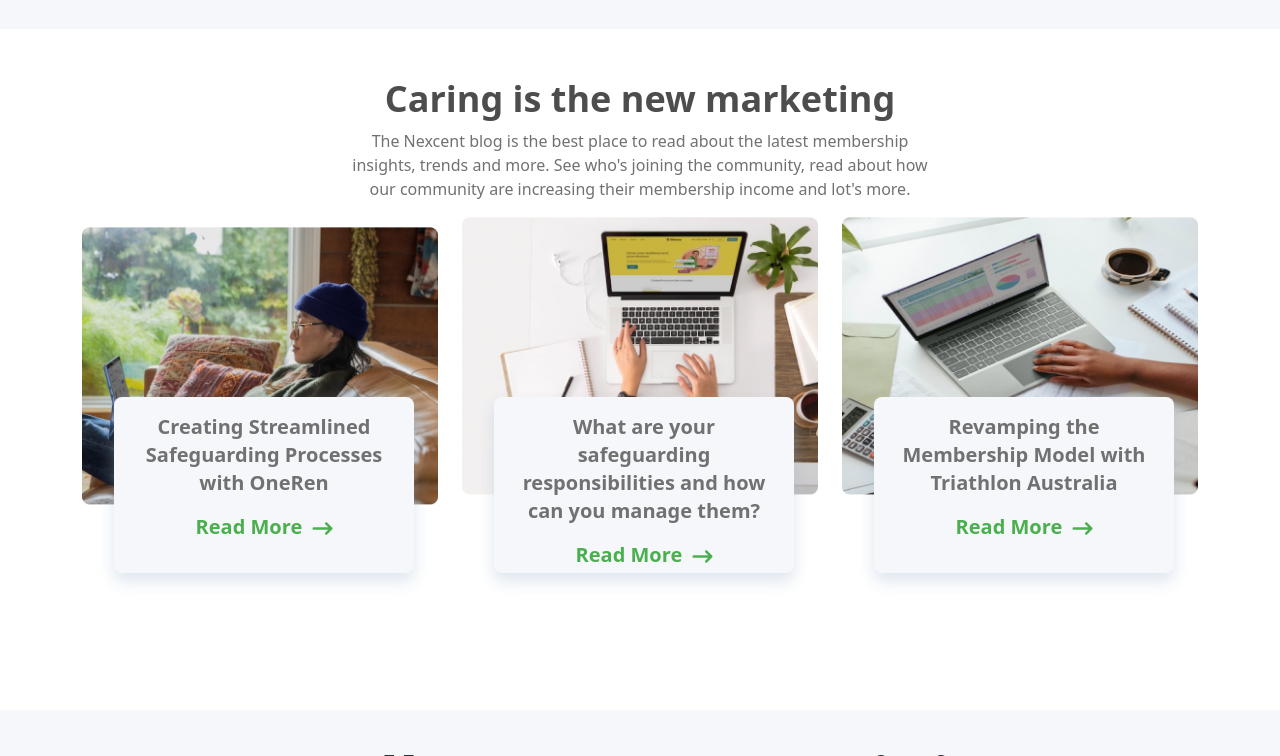
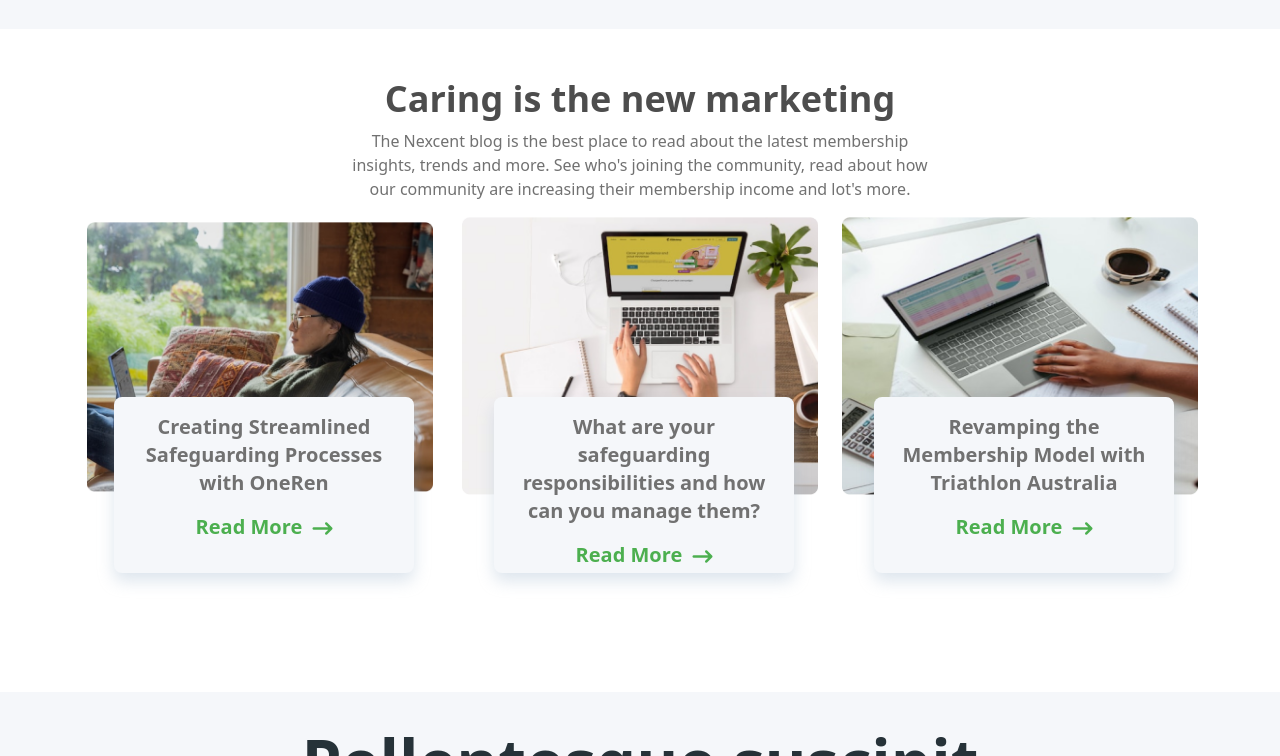
Before and after one commit to Sayef011/Nextcen-Responsive, a plain HTML site: page index.html in a window 1280 px wide. In both pictures the pointer is over the element 260 px from the left and 3356 px from the top of the page. Shown: the part 3000-3756 px from the top of the page. Drawn offline with Linux system fonts and the light colour scheme.

Commit message:
Update style.css

```diff
--- a/css/style.css
+++ b/css/style.css
@@ -373,7 +373,7 @@ margin-bottom: 8px;
   cursor: pointer;
 }
 .m-card:hover .m-img{
-  padding: 10px 0;
+  padding: 5px;
 }
 .m-img{
   width: 368px;
```
